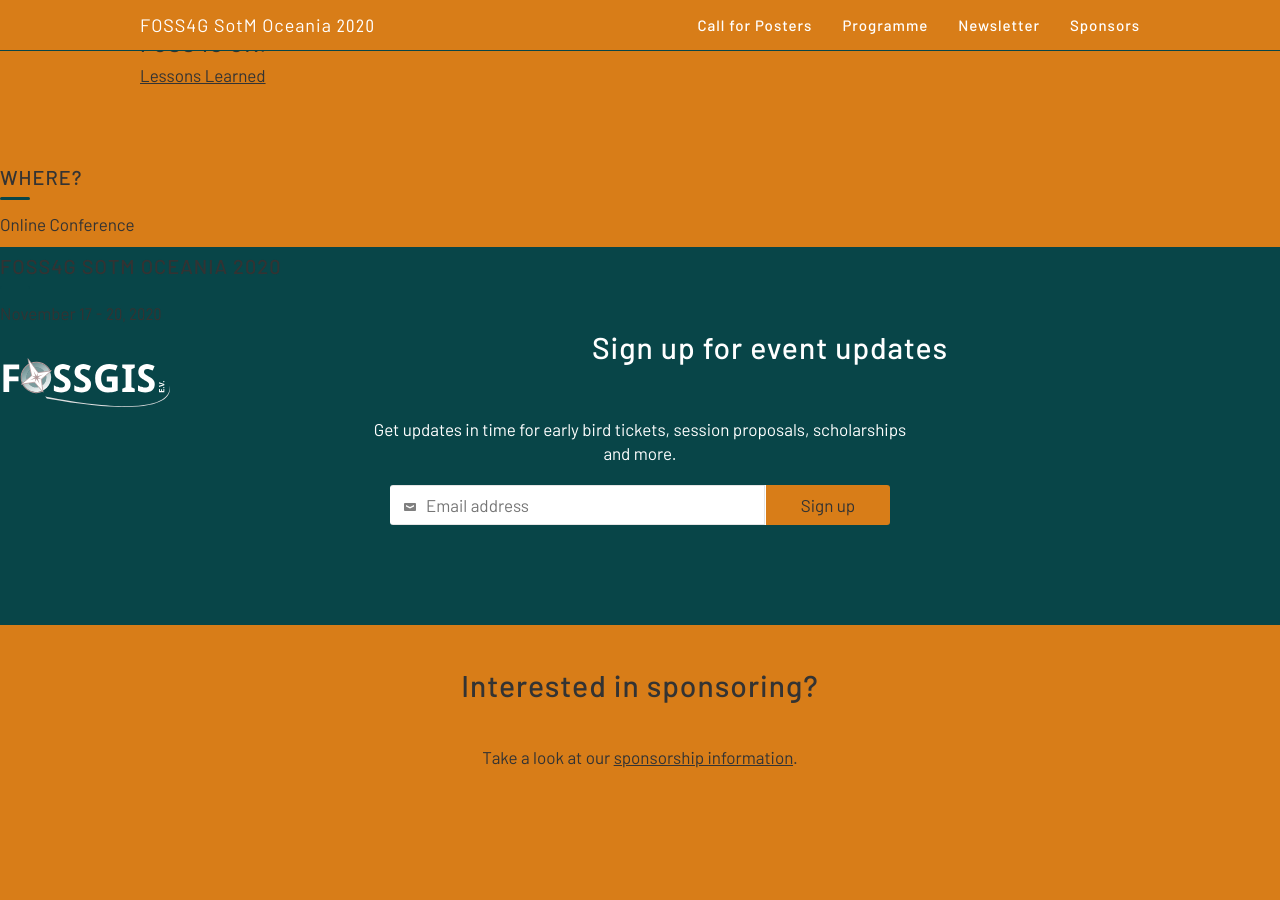
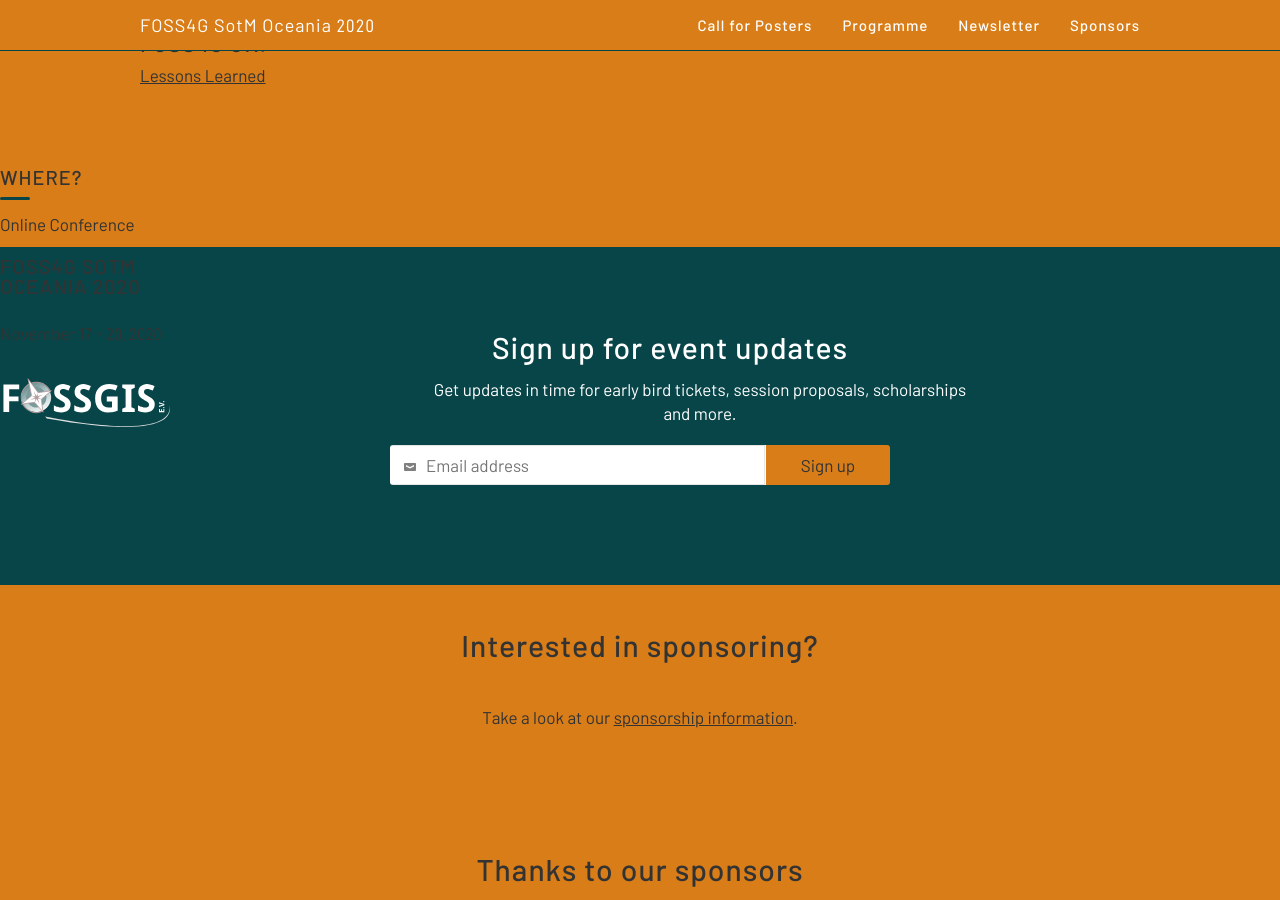
Before and after one commit to osgeo-oceania/foss4g-sotm-oceania-2020, a Jekyll site: the page built from index.html, in a window 1280 px wide and 900 px high, scrolled down 1353 px. Built offline with Jekyll 4.4.1, drawn with Linux system fonts in a browser that asks for light colours.

Commit message:
Update about.html

```diff
--- a/_includes/about.html
+++ b/_includes/about.html
@@ -12,7 +12,7 @@
           </div>
 	</div>
        </div>
-      <div class="col4 clearfix contain">
+      <div class="col2 clearfix contain">
           <h3 class="small-title uppercase">Where?</h3>
           <p>Online Conference</p>
           <h3 class="small-title uppercase">FOSS4G SotM Oceania 2020</h3>
```
